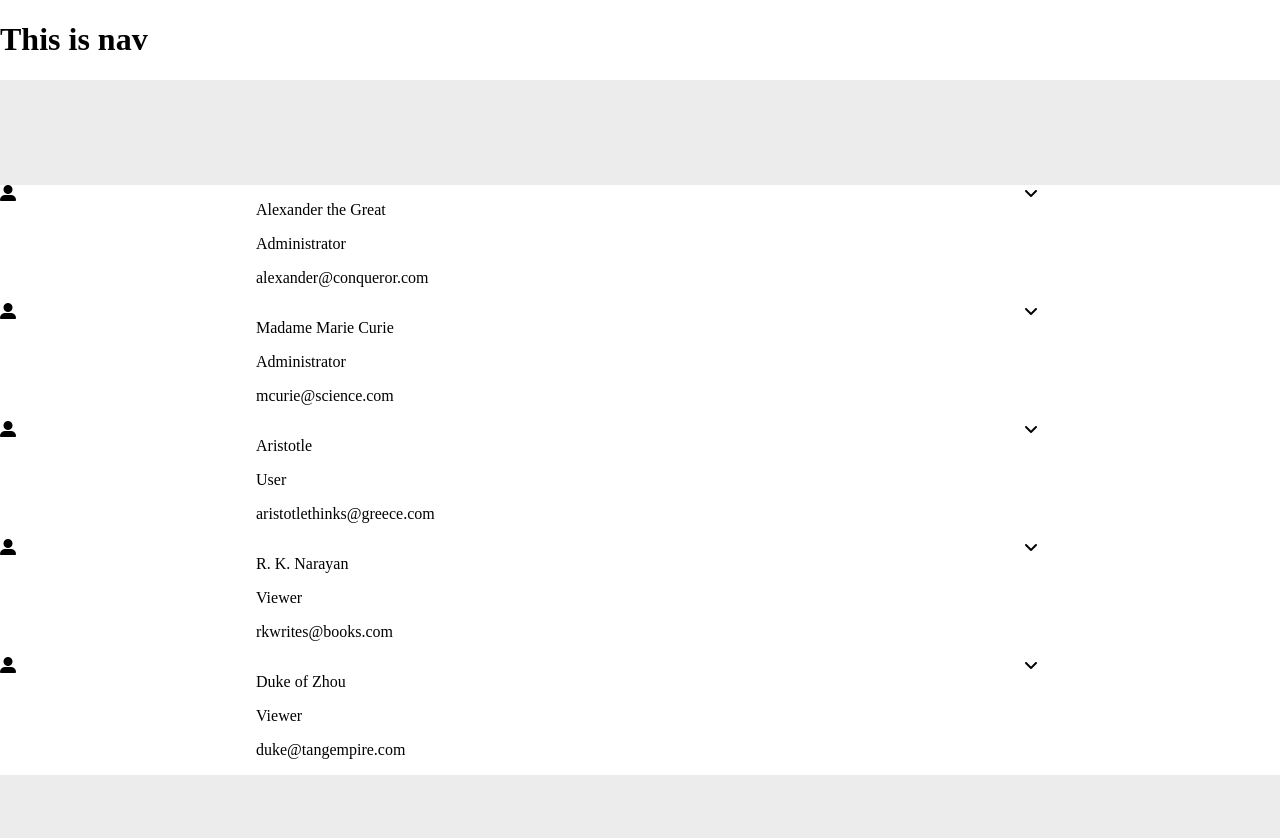
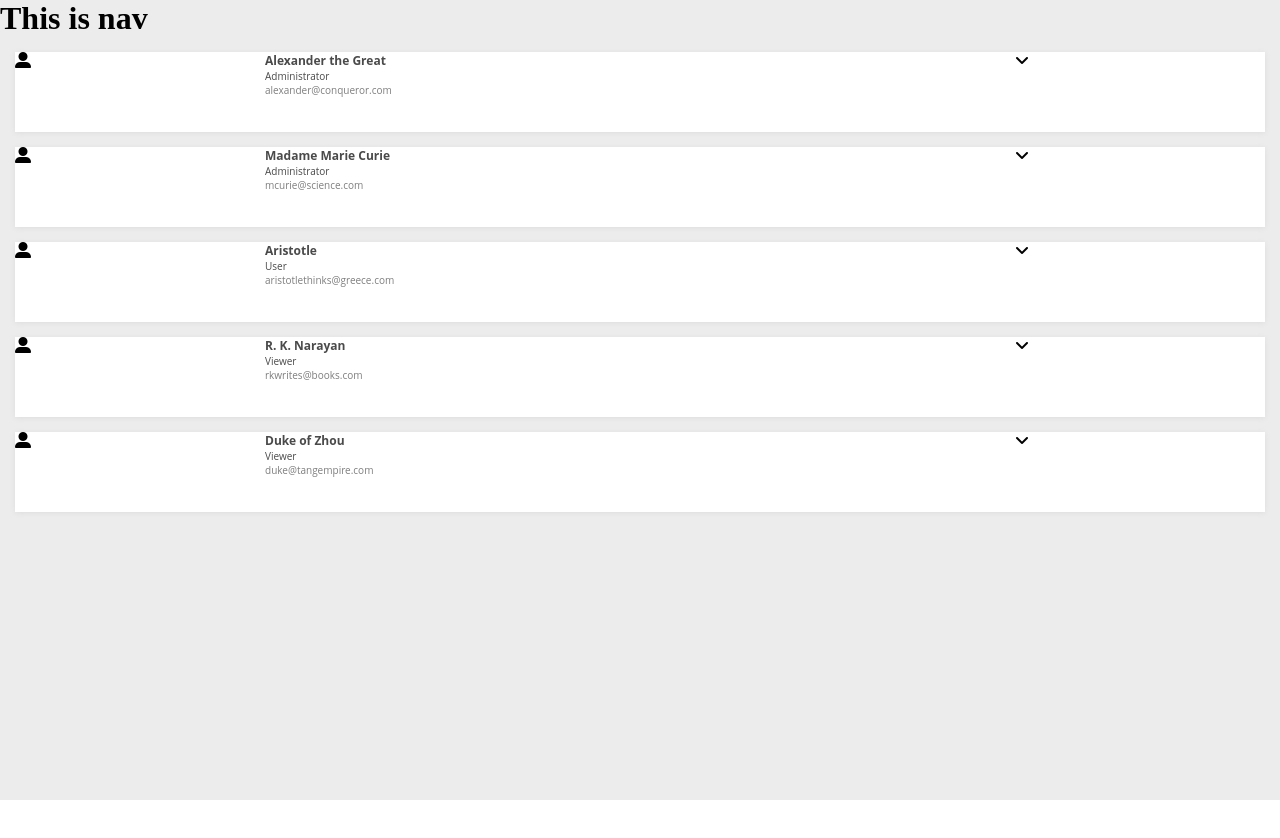
Before and after one commit to itsvivrant/veryable-front-end-challenge, a React (Create React App) app in the folder client/: page / in a window 1280 px wide. Shown: the top 838 px of the page. After the commit the page ends 800 px from the top, so only its background shows below. Built offline with nearby package versions, Linux system fonts and the light colour scheme.

Commit message:
finish the preferred height and width preference for profile containers

```diff
--- a/client/src/App.js
+++ b/client/src/App.js
@@ -2,6 +2,7 @@
 import React from 'react';
 import NavBar from './components/NavBar';
 import UsersCard from './components/UsersCard';
+import { useState } from 'react';
 
 import "./index.css"
 
@@ -10,19 +11,18 @@ function App() {
   let users = require('./users.json')
 
 
+
   return (
-    <>
-    <NavBar />
+    <div className='whole-page'>
+      <NavBar />
 
-    <div className='profile-list-container'>
-      {users?.map((user, index) => (
-        <div key={index}>
-          <UsersCard user={user}/>
-        </div>
-      ))}
+      <div className='profile-list-container'>
+        {users?.map((user, index) => (
+            <UsersCard user={user} index={index}/>
+        ))}
+      </div>
+
     </div>
-
-    </>
   );
 }
 
--- a/client/src/components/UsersCard/index.js
+++ b/client/src/components/UsersCard/index.js
@@ -1,7 +1,8 @@
 import React, {useState} from 'react';
 
 
-function UsersCard({user}) {
+
+function UsersCard({user, index}) {
     const [showContent, setShowContent] = useState(false)
 
     const showMoreContent = () => {
@@ -9,19 +10,22 @@ function UsersCard({user}) {
     }
 
     return (
-        <div className='profile-container'>
+        <div className='profile-container' key={index}>
+
             <div className='profile-img'>
                 <i className="fas fa-user-alt"></i>
             </div>
 
             <div className='profile-content'>
-                <p>{user.firstName} {user.lastName}</p>
-                <p>{user.role}</p>
-                <p>{user.email}</p>
+                <div className='profile-header'>
+                    <h1 className='user-name'>{user.firstName} {user.lastName}</h1>
+                    <p className='user-role'>{user.role}</p>
+                    <p className='user-email'>{user.email}</p>
+                </div>
 
                 {showContent ?
                     <div className='content-details'>
-                        <p>{user.street},{user.city},{user.state} {user.zip}</p>
+                        <p>{user.street}, {user.city}, {user.state} {user.zip}</p>
                         <p>{user.phone}</p>
                         <p>{user.createdAt}</p>
                         <p>{user.lastLoggedIn}</p>
--- a/client/src/index.css
+++ b/client/src/index.css
@@ -1,21 +1,60 @@
-body{
+body, p, h1, h2, h3, h4{
     margin: 0;
+    padding: 0;
+    border: 0;
 }
 
+button, i {
+    cursor: pointer;
+}
+
+.whole-page {
+    height: 100vh;
+    width: 100%;
+    background-color: rgb(236, 236, 236);
+}
 
 .profile-list-container {
     background-color: rgb(236, 236, 236);
     width: 100%;
-    height: 100vh;
-    display: flex;
-    flex-direction: column;
-    justify-content: center;
+    height: auto;
 }
 
 .profile-container {
-    background-color: white;
     display: grid;
     grid-template-columns: 1fr 3fr 1fr;
+    background-color: white;
+    height: auto;
+    margin-top: 16px;
+    box-shadow: 0px 1px 5px rgb(221, 221, 221);
+    margin: 15px;
+}
 
+.profile-header{
+    height: 80px;
+}
 
+.profile-content {
+    font-family: Open Sans;
+    height: auto;
 }
+
+.profile-header .user-name {
+    font-size: 12px;
+    font-weight: Semi-bold;
+    color: #4A4A4A
+}
+
+.profile-header .user-role {
+    font-size: 10px;
+    color: #4A4A4A
+}
+
+.profile-header .user-email {
+    font-size: 10px;
+    color: #7E7E7E
+}
+
+.content-details {
+    height: 190px;
+}
```
